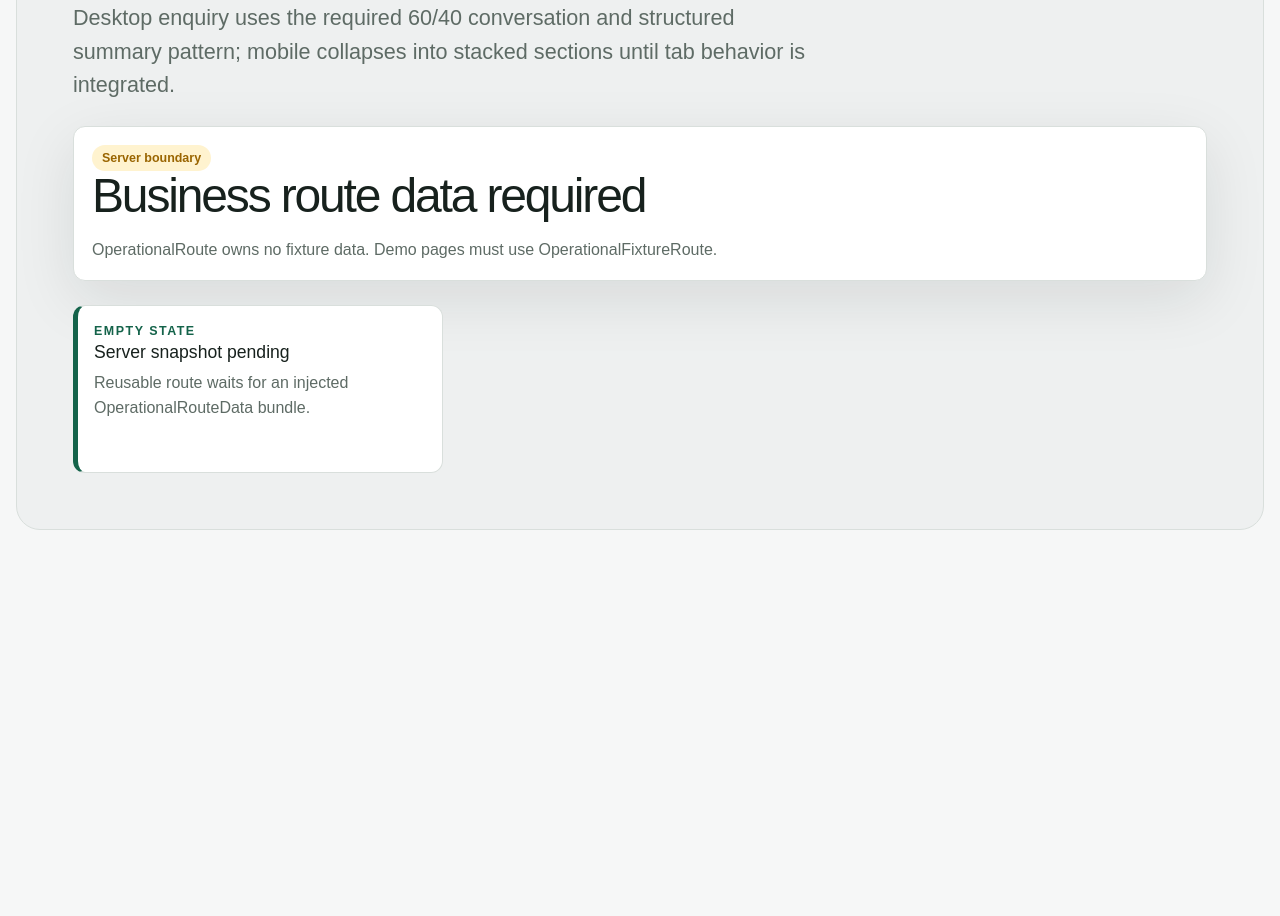
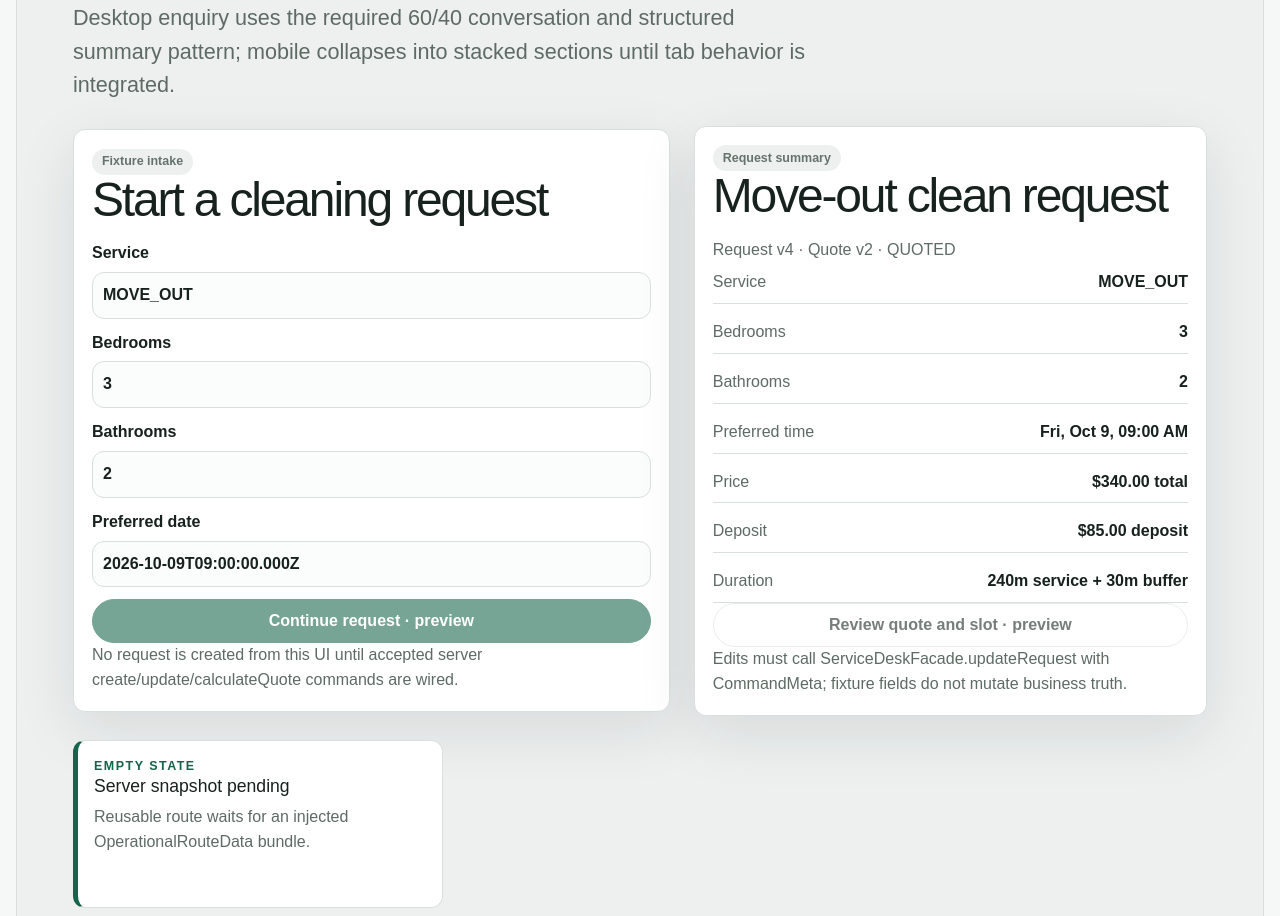
Before and after one commit to SaamVR/ServiceDesk, a Next.js app: page /b/1/enquire in a window 1280 px wide. Shown: the part 460-1376 px from the top of the page. Before the commit the page ends 1006 px from the top, so only its background shows below. Built offline with nearby package versions, Linux system fonts and the light colour scheme.

Commit message:
refactor(product): route enquiry through fixture wrapper

```diff
--- a/src/app/b/[slug]/enquire/page.tsx
+++ b/src/app/b/[slug]/enquire/page.tsx
@@ -1,10 +1,10 @@
-import { OperationalRoute } from "@/features/operations/OperationalRoute";
+import { OperationalFixtureRoute } from "@/features/operations/OperationalFixtureRoute";
 
 export default async function BusinessEnquirePage({ params }: { params: Promise<{ slug: string }> }) {
   const { slug } = await params;
 
   return (
-    <OperationalRoute
+    <OperationalFixtureRoute
       surface="business"
       businessModule="enquire"
       businessSlug={slug}
```
